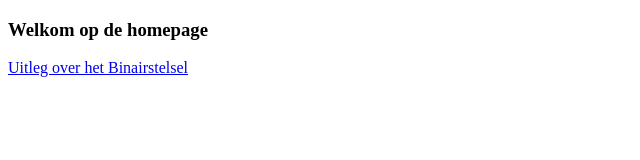
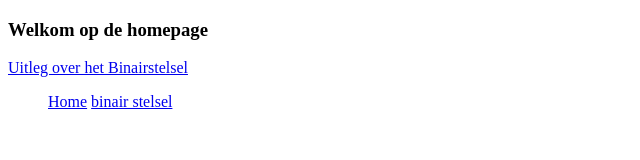
Before and after one commit to keesvandespek1/keesvandespek2.github.io, a plain HTML site: page index.html in a window 1280 px wide. Shown: the whole page, without its empty margins (0-640 px from the left). Drawn offline with Linux system fonts and the light colour scheme.

Commit message:
menus update

```diff
--- a/index.html
+++ b/index.html
@@ -10,3 +10,9 @@
         <a href="Binairstelsel.html"> Uitleg over het Binairstelsel</a>
     </body>
 </html>
+<ul>
+    <il><a href="index.html">Home</a> </il>
+    <il><a href="Binairstelsel.html">binair stelsel</a></il>
+
+
+</ul>
```
Also changed, not shown: Binairstelsel.html (+2 -0 lines).
